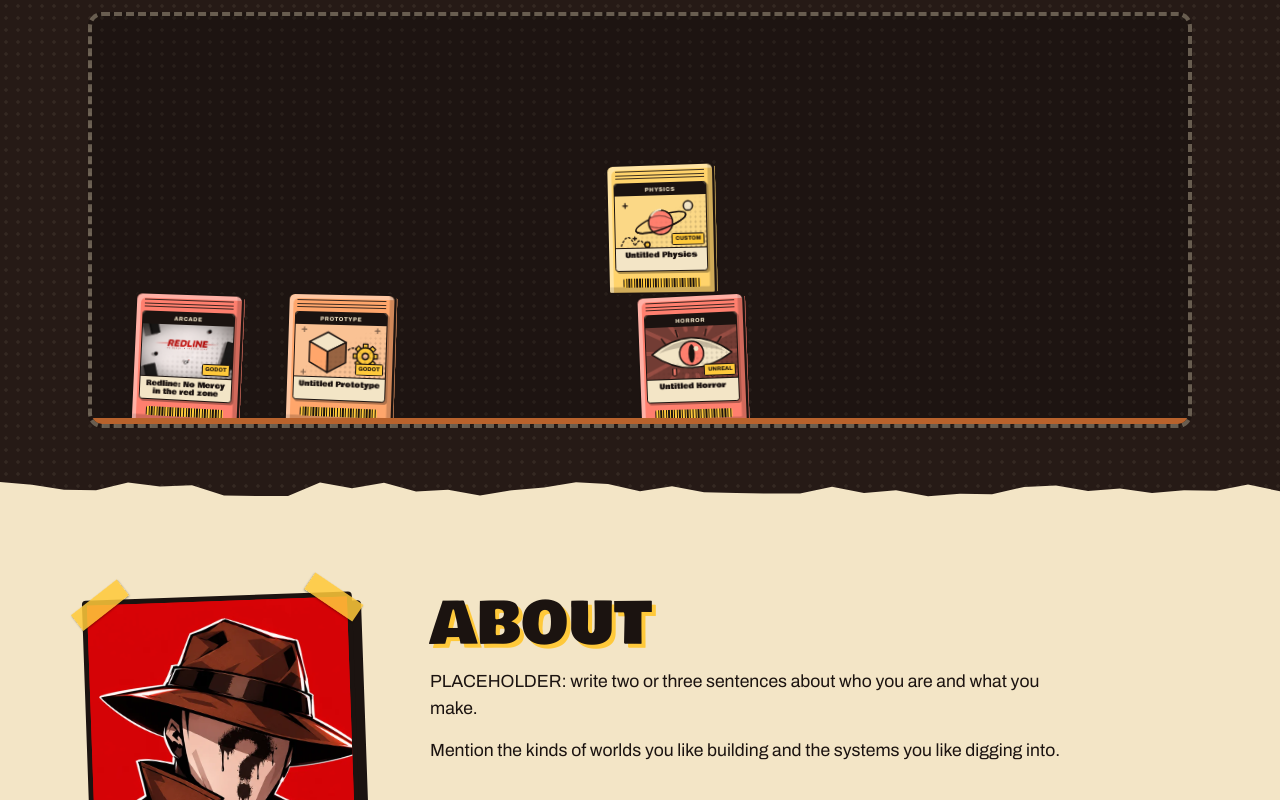
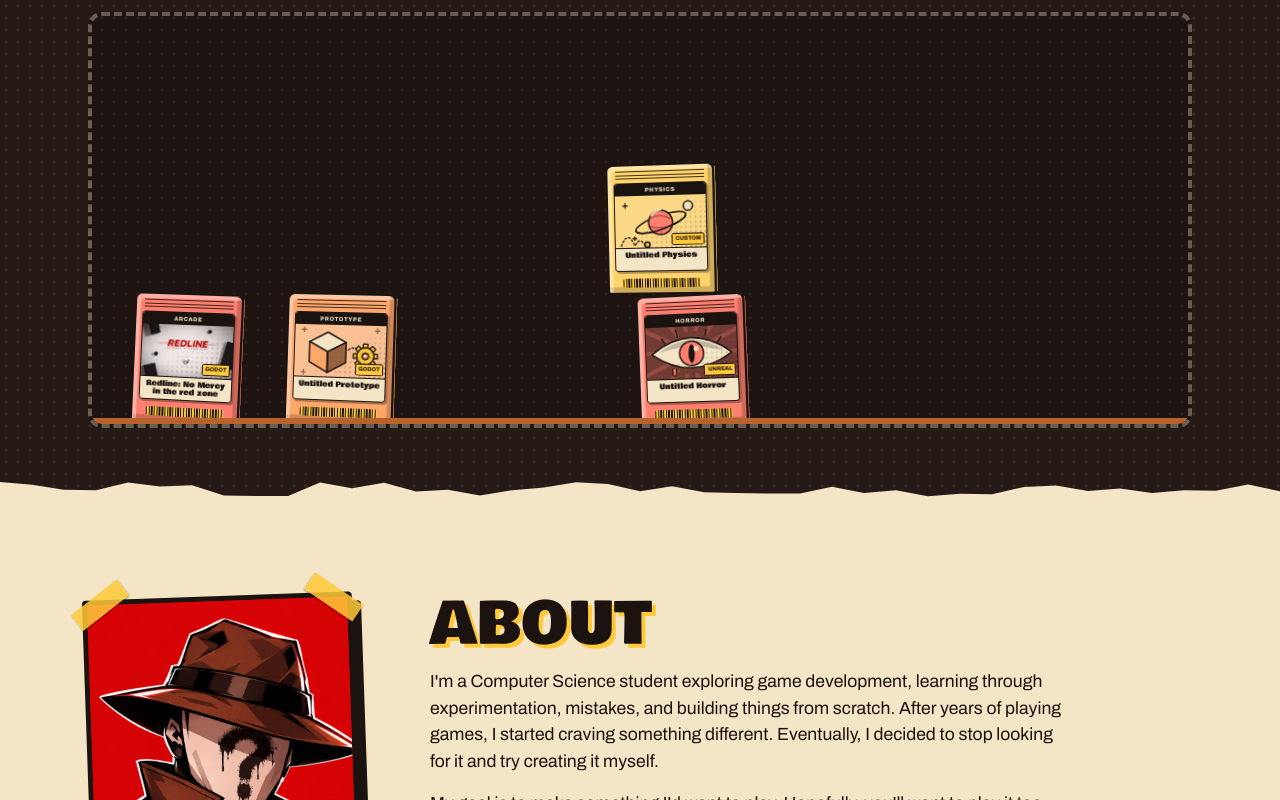
Before and after one commit to stahlmosh/beuxj.github.io, a React (Vite) app: page / in a window 1280 px wide. Shown: the part 2000-2800 px from the top of the page. Built offline with nearby package versions, Linux system fonts and the light colour scheme.

Commit message:
added profile content

```diff
--- a/src/data/site.ts
+++ b/src/data/site.ts
@@ -95,7 +95,7 @@ export const legal = {
 
 /** Contact section. Leave `email` empty to hide the email button. */
 export const contact = {
-  email: '',
+  email: 'stahlmosh.dev@gmail.com',
   line: 'Got a project in mind? Say hello.',
 }
 
@@ -119,15 +119,14 @@ export const aboutReady = false
 export const showAbout = import.meta.env.DEV || aboutReady
 
 export const bio = [
-  'PLACEHOLDER: write two or three sentences about who you are and what you make.',
-  'Mention the kinds of worlds you like building and the systems you like digging into.',
+  'I\'m a Computer Science student exploring game development, learning through experimentation, mistakes, and building things from scratch. After years of playing games, I started craving something different. Eventually, I decided to stop looking for it and try creating it myself.',
+  'My goal is to make something I\'d want to play. Hopefully, you\'ll want to play it too.',
 ]
 
 /** PLACEHOLDER: groups mirror the areas named in the brief. Edit, add or remove freely. */
 export const skillGroups: SkillGroup[] = [
-  { title: 'Game design', items: ['Systems design', 'Level & environment design'] },
   { title: 'Engines', items: ['Unreal Engine', 'Godot'] },
+  { title: 'Programming', items: ['C++', 'GDScript', 'Python', 'HTML/CSS/JS'] },
   { title: '3D & art', items: ['Blender'] },
-  { title: 'Programming', items: ['Gameplay code', 'Tools'] },
   { title: 'Physics', items: ['Physics engine'] },
 ]
```
